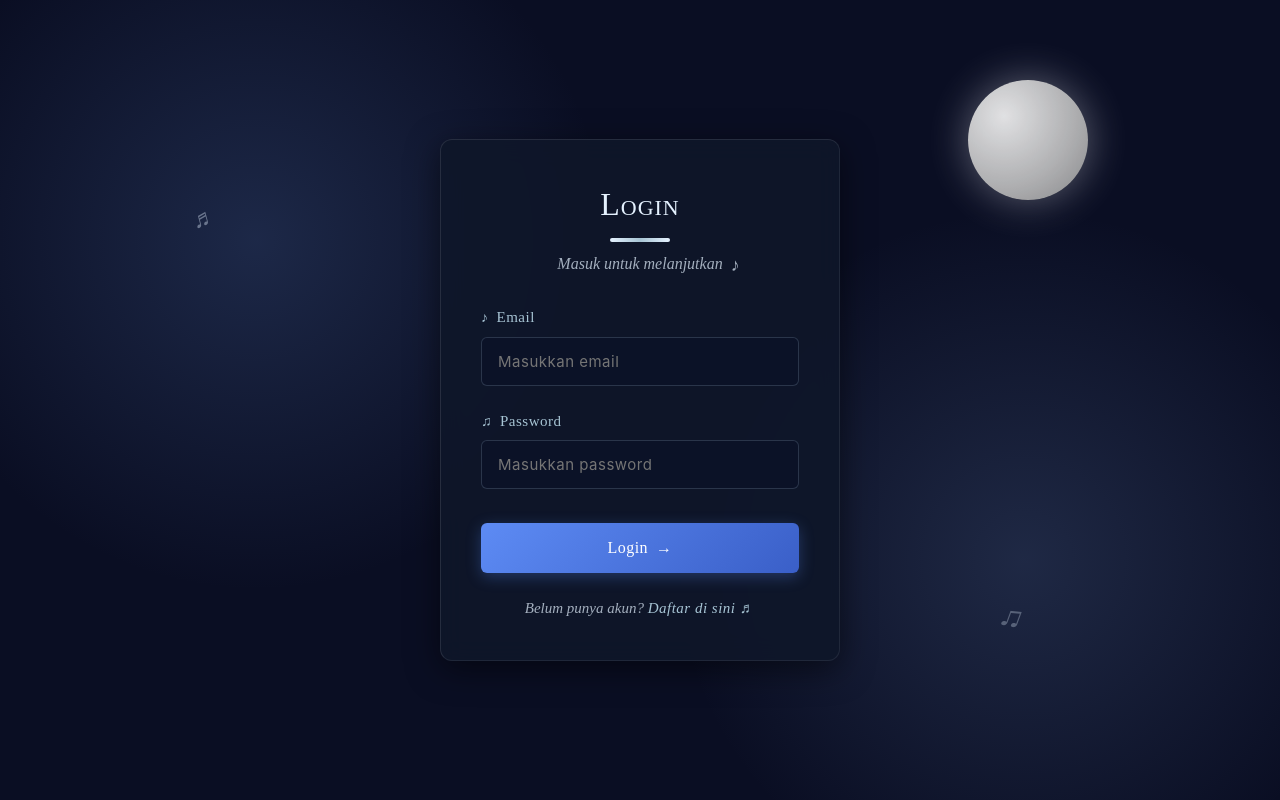
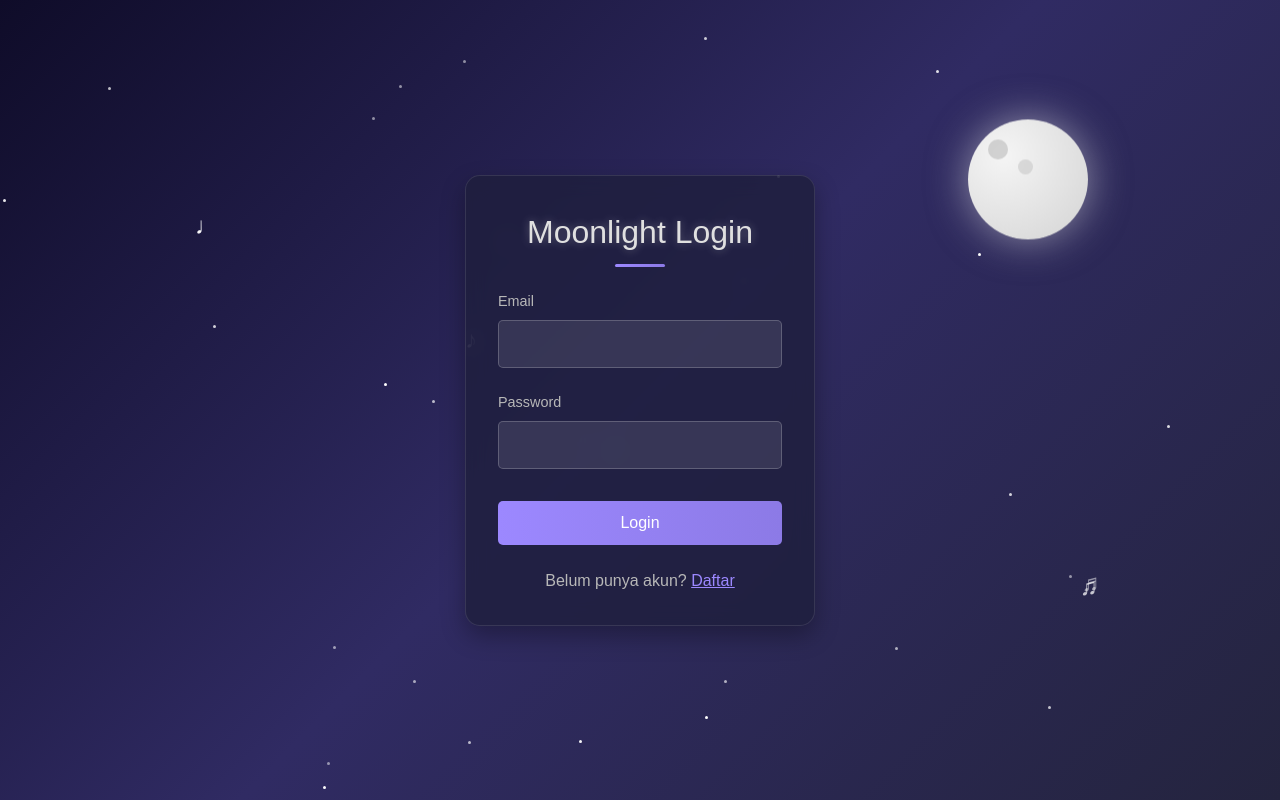
Before and after one commit to ade781/tugas3, a React (Create React App) app in the folder frontend/: page / in a window 1280 px wide. Built offline with nearby package versions, Linux system fonts and the light colour scheme.

Commit message:
Update Loginn.js

```diff
--- a/frontend/src/components/Loginn.js
+++ b/frontend/src/components/Loginn.js
@@ -9,21 +9,18 @@ const Auth = () => {
     const [email, setEmail] = useState("");
     const [password, setPassword] = useState("");
     const [errorMsg, setErrorMsg] = useState("");
+    const [moonHover, setMoonHover] = useState(false);
     const navigate = useNavigate();
 
     const handleLogin = async (e) => {
         e.preventDefault();
         setErrorMsg("");
         try {
-            const response = await axios.post(`${BASE_URL}/login`, { email, password });
-            localStorage.setItem("accessToken", response.data.accessToken);
+            const res = await axios.post(`${BASE_URL}/login`, { email, password });
+            localStorage.setItem("accessToken", res.data.accessToken);
             navigate("/note");
-        } catch (error) {
-            if (error.response && error.response.status === 401) {
-                setErrorMsg("Email atau password salah");
-            } else {
-                setErrorMsg("Terjadi kesalahan, coba lagi");
-            }
+        } catch (err) {
+            setErrorMsg("Email atau Password salah");
         }
     };
 
@@ -32,282 +29,263 @@ const Auth = () => {
         setErrorMsg("");
         try {
             await axios.post(`${BASE_URL}/add-user`, { name, email, password });
-            alert("Registrasi berhasil! Silakan login.");
+            alert("Registrasi berhasil");
             setIsLogin(true);
-            setName("");
-            setEmail("");
-            setPassword("");
-        } catch (error) {
-            if (error.response && error.response.data && error.response.data.message) {
-                setErrorMsg(error.response.data.message);
-            } else {
-                setErrorMsg("Terjadi kesalahan saat registrasi, coba lagi");
-            }
+            setName(""); setEmail(""); setPassword("");
+        } catch (err) {
+            setErrorMsg("Registrasi gagal");
         }
     };
 
+    // Create floating notes
+    const renderNotes = () => {
+        const notes = ['♪', '♫', '♩', '♬'];
+        return notes.map((note, index) => (
+            <div key={index} style={{
+                position: 'absolute',
+                fontSize: '24px',
+                color: `rgba(255, 255, 255, ${0.4 + Math.random() * 0.6})`,
+                top: `${10 + Math.random() * 80}%`,
+                left: `${10 + Math.random() * 80}%`,
+                transform: `rotate(${Math.random() * 60 - 30}deg)`,
+                transition: 'all 0.3s ease',
+                animation: `float ${3 + Math.random() * 4}s ease-in-out infinite`,
+                zIndex: 1
+            }}>
+                {note}
+            </div>
+        ));
+    };
+
     return (
-        <div style={styles.container}>
-            {/* Moon element */}
-            <div style={styles.moon}></div>
+        <div style={{
+            display: 'flex',
+            justifyContent: 'center',
+            alignItems: 'center',
+            minHeight: '100vh',
+            background: 'linear-gradient(135deg, #0f0c29, #302b63, #24243e)',
+            color: '#e0e0e0',
+            fontFamily: "'Arial', sans-serif",
+            position: 'relative',
+            overflow: 'hidden'
+        }}>
+            {/* Moon */}
+            <div
+                style={{
+                    position: 'absolute',
+                    top: '15%',
+                    right: '15%',
+                    width: '120px',
+                    height: '120px',
+                    background: 'radial-gradient(circle at 30% 30%, #f5f5f5, #d4d4d4)',
+                    borderRadius: '50%',
+                    boxShadow: `0 0 ${moonHover ? '60px' : '40px'} rgba(245, 245, 245, ${moonHover ? 0.8 : 0.5})`,
+                    transition: 'all 0.3s ease',
+                    animation: 'float 6s ease-in-out infinite',
+                    cursor: 'pointer',
+                    transform: moonHover ? 'scale(1.1)' : 'scale(1)',
+                    zIndex: 2
+                }}
+                onMouseEnter={() => setMoonHover(true)}
+                onMouseLeave={() => setMoonHover(false)}
+            >
+                <div style={{
+                    position: 'absolute',
+                    top: '20px',
+                    left: '20px',
+                    width: '20px',
+                    height: '20px',
+                    background: 'rgba(200, 200, 200, 0.8)',
+                    borderRadius: '50%'
+                }}></div>
+                <div style={{
+                    position: 'absolute',
+                    top: '40px',
+                    left: '50px',
+                    width: '15px',
+                    height: '15px',
+                    background: 'rgba(200, 200, 200, 0.6)',
+                    borderRadius: '50%'
+                }}></div>
+            </div>
 
-            {/* Music notes decoration */}
-            <div style={styles.musicNote1}>♬</div>
-            <div style={styles.musicNote2}>♫</div>
+            {/* Stars */}
+            {Array.from({ length: 30 }).map((_, i) => (
+                <div key={i} style={{
+                    position: 'absolute',
+                    width: '3px',
+                    height: '3px',
+                    background: 'white',
+                    borderRadius: '50%',
+                    animation: `twinkle ${2 + Math.random() * 3}s infinite ease-in-out`,
+                    top: `${Math.random() * 100}%`,
+                    left: `${Math.random() * 100}%`,
+                    opacity: 0.5 + Math.random() * 0.5
+                }}></div>
+            ))}
 
-            <div style={styles.card}>
-                <h2 style={styles.title}>
-                    {isLogin ? "Login" : "Register"}
-                    <span style={styles.pianoKey}></span>
+            {/* Musical notes */}
+            {renderNotes()}
+
+            {/* Auth Form */}
+            <div style={{
+                background: 'rgba(30, 30, 60, 0.8)',
+                padding: '2rem',
+                borderRadius: '15px',
+                boxShadow: '0 10px 25px rgba(0, 0, 0, 0.3)',
+                width: '350px',
+                zIndex: 10,
+                backdropFilter: 'blur(10px)',
+                border: '1px solid rgba(255, 255, 255, 0.1)'
+            }}>
+                <h2 style={{
+                    textAlign: 'center',
+                    marginBottom: '1.5rem',
+                    color: '#e0e0e0',
+                    fontSize: '2rem',
+                    textShadow: '0 0 10px rgba(255, 255, 255, 0.3)',
+                    position: 'relative'
+                }}>
+                    {isLogin ? "Moonlight Login" : "Moonlight Register"}
+                    <div style={{
+                        display: 'block',
+                        width: '50px',
+                        height: '3px',
+                        background: 'linear-gradient(to right, #9c88ff, #8c7ae6)',
+                        margin: '0.5rem auto',
+                        borderRadius: '3px'
+                    }}></div>
                 </h2>
-                <p style={styles.subtitle}>
-                    {isLogin ? "Masuk untuk melanjutkan" : "Buat akun baru"}
-                    <span style={styles.subtitleDecoration}>♪</span>
-                </p>
 
-                <form onSubmit={isLogin ? handleLogin : handleRegister} style={styles.form}>
+                <form onSubmit={isLogin ? handleLogin : handleRegister}>
                     {!isLogin && (
-                        <div style={styles.inputGroup}>
-                            <label style={styles.label}>
-                                <span style={styles.labelIcon}>♩</span> Nama
-                            </label>
+                        <div style={{ marginBottom: '1.5rem', position: 'relative' }}>
+                            <label style={{
+                                display: 'block',
+                                marginBottom: '0.5rem',
+                                color: '#b8b8b8',
+                                fontSize: '0.9rem'
+                            }}>Nama</label>
                             <input
                                 type="text"
-                                placeholder="Masukkan nama"
                                 value={name}
                                 onChange={(e) => setName(e.target.value)}
-                                required={!isLogin}
-                                style={styles.input}
+                                required
+                                style={{
+                                    width: '100%',
+                                    padding: '0.8rem',
+                                    background: 'rgba(255, 255, 255, 0.1)',
+                                    border: '1px solid rgba(255, 255, 255, 0.2)',
+                                    borderRadius: '5px',
+                                    color: 'white',
+                                    fontSize: '1rem',
+                                    transition: 'all 0.3s ease'
+                                }}
                             />
                         </div>
                     )}
-
-                    <div style={styles.inputGroup}>
-                        <label style={styles.label}>
-                            <span style={styles.labelIcon}>♪</span> Email
-                        </label>
+                    <div style={{ marginBottom: '1.5rem', position: 'relative' }}>
+                        <label style={{
+                            display: 'block',
+                            marginBottom: '0.5rem',
+                            color: '#b8b8b8',
+                            fontSize: '0.9rem'
+                        }}>Email</label>
                         <input
                             type="email"
-                            placeholder="Masukkan email"
                             value={email}
                             onChange={(e) => setEmail(e.target.value)}
                             required
-                            style={styles.input}
+                            style={{
+                                width: '100%',
+                                padding: '0.8rem',
+                                background: 'rgba(255, 255, 255, 0.1)',
+                                border: '1px solid rgba(255, 255, 255, 0.2)',
+                                borderRadius: '5px',
+                                color: 'white',
+                                fontSize: '1rem',
+                                transition: 'all 0.3s ease'
+                            }}
                         />
                     </div>
-
-                    <div style={styles.inputGroup}>
-                        <label style={styles.label}>
-                            <span style={styles.labelIcon}>♫</span> Password
-                        </label>
+                    <div style={{ marginBottom: '1.5rem', position: 'relative' }}>
+                        <label style={{
+                            display: 'block',
+                            marginBottom: '0.5rem',
+                            color: '#b8b8b8',
+                            fontSize: '0.9rem'
+                        }}>Password</label>
                         <input
                             type="password"
-                            placeholder="Masukkan password"
                             value={password}
                             onChange={(e) => setPassword(e.target.value)}
                             required
-                            style={styles.input}
+                            style={{
+                                width: '100%',
+                                padding: '0.8rem',
+                                background: 'rgba(255, 255, 255, 0.1)',
+                                border: '1px solid rgba(255, 255, 255, 0.2)',
+                                borderRadius: '5px',
+                                color: 'white',
+                                fontSize: '1rem',
+                                transition: 'all 0.3s ease'
+                            }}
                         />
                     </div>
-
-                    {errorMsg && <p style={styles.error}>{errorMsg}</p>}
-
-                    <button type="submit" style={styles.submitButton}>
-                        {isLogin ? "Login" : "Register"}
-                        <span style={styles.buttonIcon}>→</span>
-                    </button>
+                    {errorMsg && <p style={{
+                        color: '#ff6b6b',
+                        textAlign: 'center',
+                        margin: '1rem 0',
+                        fontSize: '0.9rem'
+                    }}>{errorMsg}</p>}
+                    <button type="submit" style={{
+                        width: '100%',
+                        padding: '0.8rem',
+                        background: 'linear-gradient(to right, #9c88ff, #8c7ae6)',
+                        color: 'white',
+                        border: 'none',
+                        borderRadius: '5px',
+                        fontSize: '1rem',
+                        cursor: 'pointer',
+                        transition: 'all 0.3s ease',
+                        marginTop: '0.5rem'
+                    }}>{isLogin ? "Login" : "Register"}</button>
                 </form>
-
-                <p style={styles.switchText}>
+                <p style={{
+                    textAlign: 'center',
+                    marginTop: '1.5rem',
+                    color: '#b8b8b8'
+                }}>
                     {isLogin ? "Belum punya akun?" : "Sudah punya akun?"}{" "}
-                    <button
-                        style={styles.switchButton}
-                        onClick={() => {
-                            setErrorMsg("");
-                            setIsLogin(!isLogin);
-                        }}
-                    >
-                        {isLogin ? "Daftar di sini ♬" : "Login di sini ♬"}
+                    <button onClick={() => setIsLogin(!isLogin)} style={{
+                        background: 'none',
+                        border: 'none',
+                        color: '#9c88ff',
+                        cursor: 'pointer',
+                        fontSize: '1rem',
+                        textDecoration: 'underline',
+                        transition: 'all 0.3s ease'
+                    }}>
+                        {isLogin ? "Daftar" : "Login"}
                     </button>
                 </p>
             </div>
+
+            {/* Animation styles */}
+            <style>{`
+                @keyframes float {
+                    0% { transform: translateY(0px); }
+                    50% { transform: translateY(-10px); }
+                    100% { transform: translateY(0px); }
+                }
+                @keyframes twinkle {
+                    0% { opacity: 0.5; }
+                    50% { opacity: 1; }
+                    100% { opacity: 0.5; }
+                }
+            `}</style>
         </div>
     );
 };
 
-// Enhanced Moonlight Sonata inspired styles
-const styles = {
-    container: {
-        display: "flex",
-        justifyContent: "center",
-        alignItems: "center",
-        minHeight: "100vh",
-        backgroundColor: "#0a0e23", // Darker navy blue for deeper night
-        backgroundImage: "radial-gradient(circle at 20% 30%, rgba(72, 101, 157, 0.3) 0%, transparent 30%), radial-gradient(circle at 80% 70%, rgba(114, 147, 203, 0.2) 0%, transparent 30%)",
-        padding: "20px",
-        fontFamily: "'Cormorant Garamond', serif", // More classical font
-        position: "relative",
-        overflow: "hidden",
-    },
-    moon: {
-        position: "absolute",
-        top: "10%",
-        right: "15%",
-        width: "120px",
-        height: "120px",
-        borderRadius: "50%",
-        background: "radial-gradient(circle at 30% 30%, #f8f8f8, #c0c0c0 60%, #a0a0a0 90%)",
-        boxShadow: "0 0 40px rgba(248, 248, 255, 0.4)",
-        opacity: "0.9",
-        zIndex: "0",
-    },
-    musicNote1: {
-        position: "absolute",
-        top: "25%",
-        left: "15%",
-        fontSize: "24px",
-        color: "rgba(228, 241, 254, 0.4)",
-        transform: "rotate(-15deg)",
-        animation: "float 6s ease-in-out infinite",
-    },
-    musicNote2: {
-        position: "absolute",
-        bottom: "20%",
-        right: "20%",
-        fontSize: "32px",
-        color: "rgba(228, 241, 254, 0.3)",
-        transform: "rotate(20deg)",
-        animation: "float 8s ease-in-out infinite",
-    },
-    card: {
-        backgroundColor: "rgba(15, 23, 42, 0.9)", // Dark blue with transparency
-        borderRadius: "12px",
-        padding: "40px",
-        width: "100%",
-        maxWidth: "400px",
-        boxShadow: "0 8px 32px rgba(0, 0, 0, 0.5)",
-        border: "1px solid rgba(255, 255, 255, 0.08)",
-        backdropFilter: "blur(12px)",
-        position: "relative",
-        zIndex: "1",
-        borderTop: "1px solid rgba(255, 255, 255, 0.1)",
-        borderLeft: "1px solid rgba(255, 255, 255, 0.1)",
-    },
-    title: {
-        color: "#e4f1fe",
-        fontSize: "32px",
-        fontWeight: "500",
-        marginBottom: "8px",
-        textAlign: "center",
-        letterSpacing: "1px",
-        position: "relative",
-        fontVariant: "small-caps",
-    },
-    pianoKey: {
-        display: "block",
-        width: "60px",
-        height: "4px",
-        background: "linear-gradient(to right, #e4f1fe, #a7c4d4, #e4f1fe)",
-        margin: "10px auto",
-        borderRadius: "2px",
-    },
-    subtitle: {
-        color: "rgba(228, 241, 254, 0.7)",
-        fontSize: "16px",
-        textAlign: "center",
-        marginBottom: "30px",
-        fontStyle: "italic",
-        position: "relative",
-    },
-    subtitleDecoration: {
-        position: "absolute",
-        marginLeft: "8px",
-        fontSize: "18px",
-    },
-    form: {
-        display: "flex",
-        flexDirection: "column",
-        gap: "24px",
-    },
-    inputGroup: {
-        display: "flex",
-        flexDirection: "column",
-        gap: "8px",
-    },
-    label: {
-        color: "#a7c4d4",
-        fontSize: "15px",
-        fontWeight: "500",
-        letterSpacing: "0.5px",
-        display: "flex",
-        alignItems: "center",
-    },
-    labelIcon: {
-        marginRight: "8px",
-        fontSize: "14px",
-    },
-    input: {
-        padding: "14px 16px",
-        borderRadius: "6px",
-        border: "1px solid rgba(167, 196, 212, 0.2)",
-        backgroundColor: "rgba(10, 17, 40, 0.6)",
-        color: "#e4f1fe",
-        fontSize: "15px",
-        outline: "none",
-        transition: "all 0.3s ease",
-        letterSpacing: "0.5px",
-    },
-    inputFocus: {
-        borderColor: "#5d8bf4",
-        boxShadow: "0 0 0 2px rgba(93, 139, 244, 0.2)",
-    },
-    error: {
-        color: "#ff9e9e",
-        fontSize: "14px",
-        textAlign: "center",
-        margin: "10px 0",
-        fontStyle: "italic",
-    },
-    submitButton: {
-        padding: "16px",
-        borderRadius: "6px",
-        border: "none",
-        background: "linear-gradient(135deg, #5d8bf4 0%, #3a5fc8 100%)",
-        color: "#fff",
-        fontSize: "16px",
-        fontWeight: "500",
-        cursor: "pointer",
-        transition: "all 0.3s ease",
-        marginTop: "10px",
-        letterSpacing: "0.5px",
-        display: "flex",
-        justifyContent: "center",
-        alignItems: "center",
-        boxShadow: "0 4px 15px rgba(93, 139, 244, 0.3)",
-    },
-    buttonIcon: {
-        marginLeft: "8px",
-        transition: "all 0.3s ease",
-    },
-    switchText: {
-        color: "rgba(228, 241, 254, 0.7)",
-        fontSize: "15px",
-        textAlign: "center",
-        marginTop: "24px",
-        fontStyle: "italic",
-    },
-    switchButton: {
-        color: "#a7c4d4",
-        background: "none",
-        border: "none",
-        cursor: "pointer",
-        padding: "0",
-        fontSize: "15px",
-        fontWeight: "500",
-        textDecoration: "none",
-        fontStyle: "italic",
-        transition: "all 0.3s ease",
-        letterSpacing: "0.5px",
-    },
-};
 export default Auth;
```
